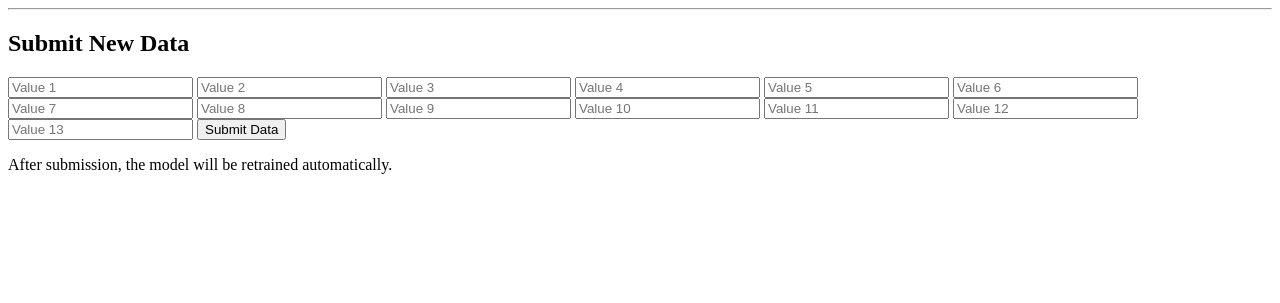
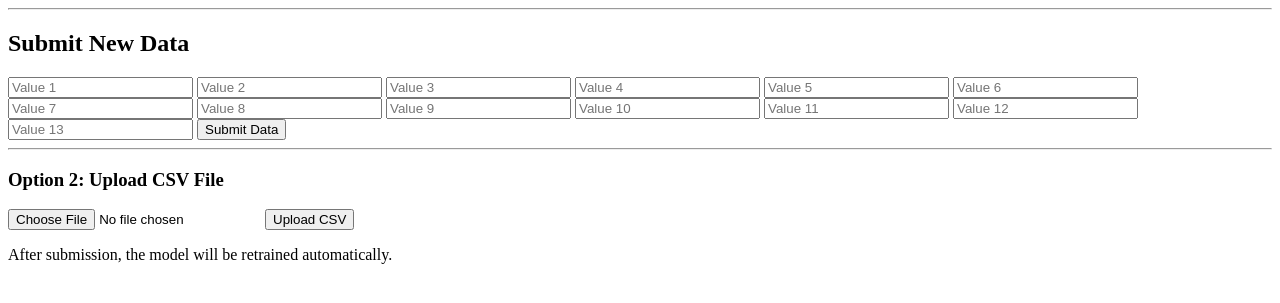
Before and after one commit to TastelessCandyzzz/Exoplanet_Detection, a Flask app: page /submission in a window 1280 px wide. Shown: the part 26-329 px from the top of the page. Run offline with Flask 3, Linux system fonts and the light colour scheme.

Commit message:
added csv upload feature

```diff
--- a/app.py
+++ b/app.py
@@ -32,6 +32,22 @@ def submit_data():
     retrain.train_model()        # Retrain model
     return redirect(url_for("submission_page"))
 
+@app.route("/upload_csv", methods=["POST"])
+def upload_csv():
+    if "file" not in request.files:
+        return "No file uploaded", 400
+    file = request.files["file"]
+    if file.filename == "":
+        return "Empty file name", 400
+
+    filepath = os.path.join("uploads", file.filename)
+    os.makedirs("uploads", exist_ok=True)
+    file.save(filepath)
+
+    submission.add_csv(filepath)
+    retrain.train_model()
+    return redirect(url_for("submission_page"))
+
 # About Page
 @app.route("/about")
 def about():
--- a/templates/submission.html
+++ b/templates/submission.html
@@ -7,5 +7,13 @@
     {% endfor %}
     <button type="submit">Submit Data</button>
 </form>
+<hr>
+
+<h3>Option 2: Upload CSV File</h3>
+<form action="/upload_csv" method="post" enctype="multipart/form-data">
+    <input type="file" name="file" accept=".csv" required>
+    <button type="submit">Upload CSV</button>
+</form>
+
 <p>After submission, the model will be retrained automatically.</p>
 {% endblock %}
--- /dev/null
+++ b/uploads/data_tbd.csv
@@ -0,0 +1,4 @@
+0.1, 0.1, 0.1, 0.1, 0.1, 0.1, 0.1, 0.1, 0.1, 0.1, 0.1, 0.1, 0
+0.3, 0.3, 0.3, 0.3, 0.3, 0.3, 0.3, 0.3, 0.3, 0.3, 0.3, 0.3, 1
+0.4, 0.4, 0.4, 0.4, 0.4, 0.4, 0.4, 0.4, 0.4, 0.4, 0.4, 0.4, 2
+0.5, 0.5, 0.5, 0.5, 0.5, 0.5, 0.5, 0.5, 0.5, 0.5, 0.5, 0.5, 0
```
Also changed, not shown: submission.py (+15 -0 lines), 1 other file.
